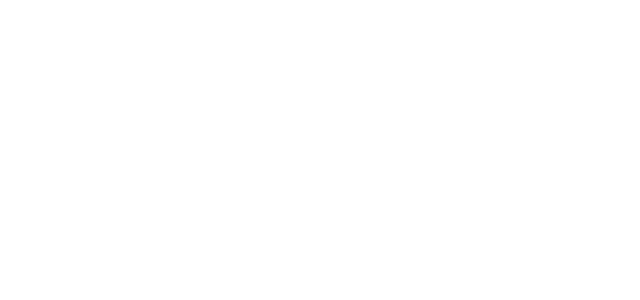
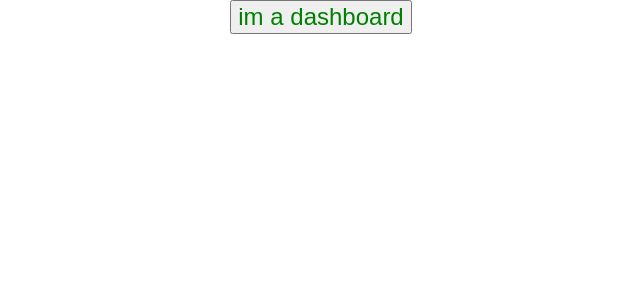
Before and after one commit to ants293/dragons-of-mugloar, a React (Create React App) app: page / in a window 1280 px wide. Shown: the top 300 px of the page, without its empty margins (319-959 px from the left). Built offline with nearby package versions, Linux system fonts and the light colour scheme; the HTML template or start-up script is replaced by a standard one.

Commit message:
Added styledcomponents with basic style structure.

```diff
--- a/package.json
+++ b/package.json
@@ -12,7 +12,8 @@
     "react-dom": "^16.13.1",
     "react-router": "^5.1.2",
     "react-router-dom": "^5.1.2",
-    "react-scripts": "3.4.1"
+    "react-scripts": "3.4.1",
+    "styled-components": "^5.0.1"
   },
   "scripts": {
     "start": "react-scripts start",
--- a/src/App.js
+++ b/src/App.js
@@ -2,14 +2,18 @@
 import "./App.css";
 import { BrowserRouter } from "react-router-dom";
 import Routes from "./routes/Routes";
+import { Theme } from "./styledComponents/Theme";
+import { ThemeProvider } from "styled-components";
 
 function App() {
   return (
-    <div className="App">
-      <BrowserRouter>
-        <Routes />
-      </BrowserRouter>
-    </div>
+    <ThemeProvider theme={Theme}>
+      <div className="App">
+        <BrowserRouter>
+          <Routes />
+        </BrowserRouter>
+      </div>
+    </ThemeProvider>
   );
 }
 
--- a/src/routes/RouteMap.js
+++ b/src/routes/RouteMap.js
@@ -4,7 +4,7 @@
 
 const RouteMap = [
   {
-    path: "/dashboard",
+    path: "/",
     component: () => DashboardView(),
   },
   {
--- /dev/null
+++ b/src/styledComponents/Buttons/Buttons.styles.js
@@ -0,0 +1,7 @@
+import styled from "styled-components";
+
+export const MainButton = styled.button`
+  font-size: 1.5em;
+  text-align: center;
+  color: ${(props) => props.theme.primaryFontColor};
+`;
--- /dev/null
+++ b/src/styledComponents/Theme.js
@@ -0,0 +1,5 @@
+import { Variables } from "./Variables/Variables.styles";
+
+export const Theme = {
+  ...Variables,
+};
--- /dev/null
+++ b/src/styledComponents/Variables/Colors.styles.js
@@ -0,0 +1,3 @@
+export const Colors = {
+  primaryFontColor: "green",
+};
--- /dev/null
+++ b/src/styledComponents/Variables/Variables.styles.js
@@ -0,0 +1,5 @@
+import { Colors } from "./Colors.styles";
+
+export const Variables = {
+  ...Colors,
+};
--- a/src/views/Dashboard/Dashboard.jsx
+++ b/src/views/Dashboard/Dashboard.jsx
@@ -1,7 +1,12 @@
 import React from "react";
+import { MainButton } from "../../styledComponents/Buttons/Buttons.styles";
 
 function DashboardView() {
-  return <div>im a dashboard</div>;
+  return (
+    <div>
+      <MainButton>im a dashboard</MainButton>
+    </div>
+  );
 }
 
 export default DashboardView;
```
Also changed, not shown: 1 other file (tests, documents, lock files or other folders).
